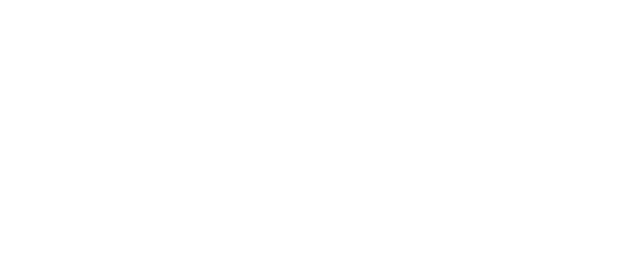
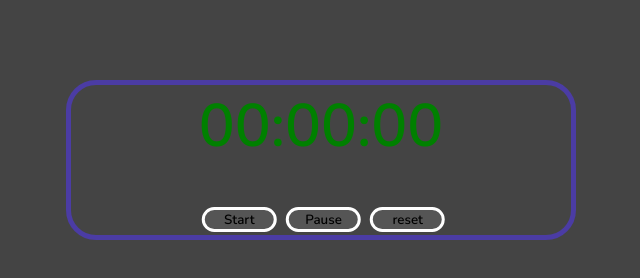
Before and after one commit to Osmani16/simple-stop-watch, a plain HTML site: page src/index.html in a window 1280 px wide. Shown: the whole page, without its empty margins (319-959 px from the left). Drawn offline with nearby package versions, Linux system fonts and the light colour scheme.

Commit message:
Finished up the ui

```diff
--- a/src/index.html
+++ b/src/index.html
@@ -7,9 +7,23 @@
     <meta name="viewport" content="width=device-width, initial-scale=1.0">
     <title>Simple Stopwatch</title>
     <link rel="stylesheet" href="styles.css">
+    <link href="https://fonts.googleapis.com/css2?family=Nunito:wght@600&display=swap" rel="stylesheet">
 </head>
 
 <body>
+
+    <div class="container">
+        <div class="inside_contents">
+            <div class="time_container">
+                <label class="time_display">00:00:00</label>
+            </div>
+            <div class="inside_buttons">
+                <button id="start">Start</button>
+                <button id="pause">Pause</button>
+                <button id="reset">reset</button>
+            </div>
+        </div>
+    </div>
 
     <script src="index.js"></script>
 </body>
--- a/src/index.js
+++ b/src/index.js
@@ -0,0 +1,5 @@
+const start_btn = document.querySelector('#start');
+const pause_btn = document.querySelector('#pause');
+const reset_btn = document.querySelector('#reset');
+
+const time_display = document.querySelector('.time_display');
--- a/src/styles.css
+++ b/src/styles.css
@@ -0,0 +1,56 @@
+body {
+    background-color: #444444;
+}
+
+* {
+    font-family: 'Nunito', Arial, Helvetica, sans-serif;
+}
+
+.container {
+    position: absolute;
+    left: 50%;
+    top: 20%;
+    transform: translate(-50%, -50%);
+
+    height: 150px;
+    width: 500px;
+
+    border: 5px solid #4b3ca4;
+    border-radius: 30px;
+}
+
+.inside_buttons {
+    position: absolute;
+    left: 50%;
+    top: 98%;
+    transform: translate(-50%, -100%);
+}
+
+.inside_buttons button {
+    background-color: #555555;
+
+    border: 3px solid white;
+    border-radius: 20px;
+
+    height: 25px;
+    width: 75px;
+
+    text-align: center;
+    margin-left: 5px;
+}
+
+.inside_buttons button:hover {
+    background-color: #666666;
+}
+
+.time_container {
+    position: absolute;
+    left: 50%;
+    transform: translate(-50%);
+}
+
+.time_container .time_display {
+    color: green;
+    font-size: 60px;
+    font-weight: bold;
+}
```
